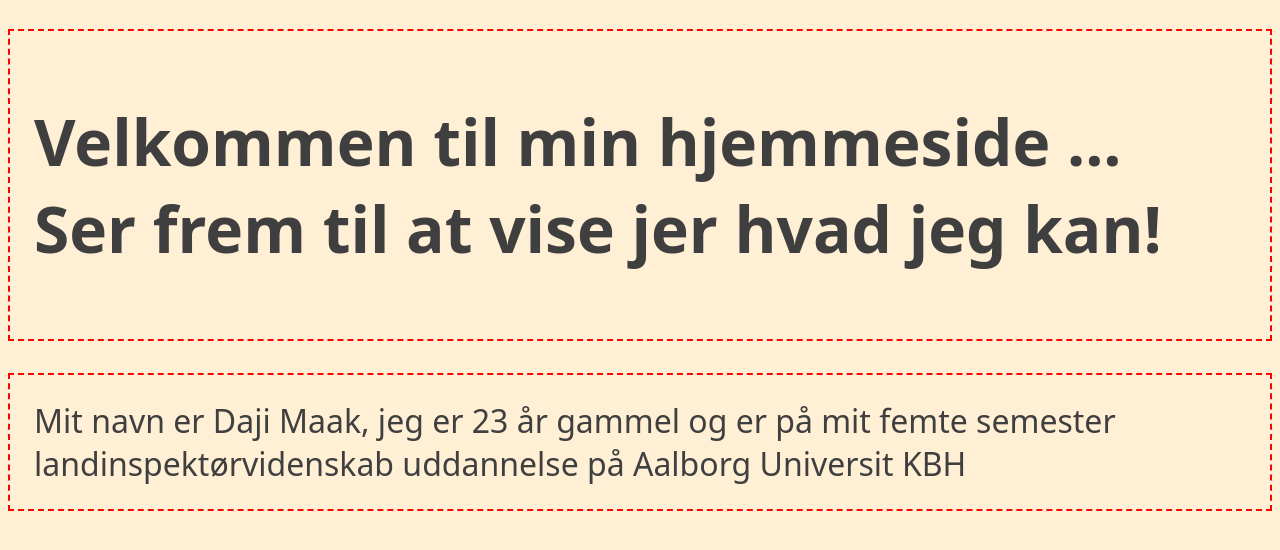
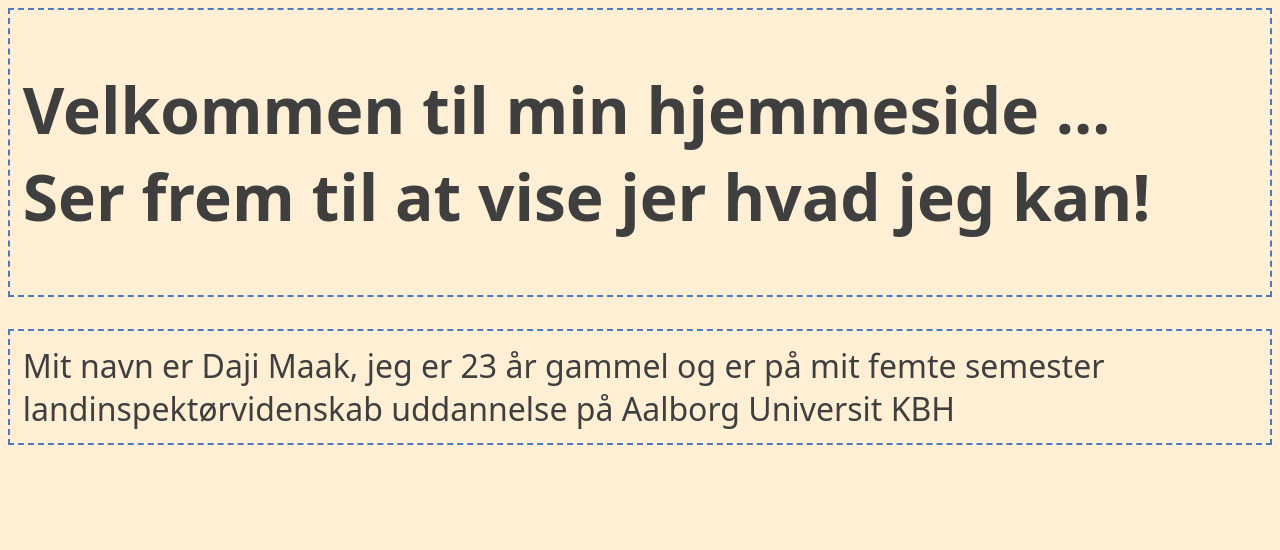
Before and after one commit to genieatwork/CSS_Tutorial, a plain HTML site: page index.html in a window 1280 px wide. Drawn offline with Linux system fonts and the light colour scheme.

Commit message:
Update style.css

```diff
--- a/style.css
+++ b/style.css
@@ -5,18 +5,17 @@ html{
 
 
 .mainHeader{
-    border: 2px dashed red;
-    margin: .9em 0em 1em 0em;
-/*     margin-top: 1em; */
+    border: 2px dashed rgb(80, 120, 193);
+    margin: .2em 0em 1em 0em;
     font-size: 2rem;
-    padding: 1.5rem;
+    padding: .8rem;
 }
 
 .container{
-    border: 2px dashed red;
-    margin: 0em 0em 1em 0em;
+    border: 2px dashed rgb(80, 120, 193);
+    margin: .0em 0em 1em 0em;
     font-size: 2rem;
-    padding: 1.5rem;
+    padding: .8rem;
 }
 
 p{
```
